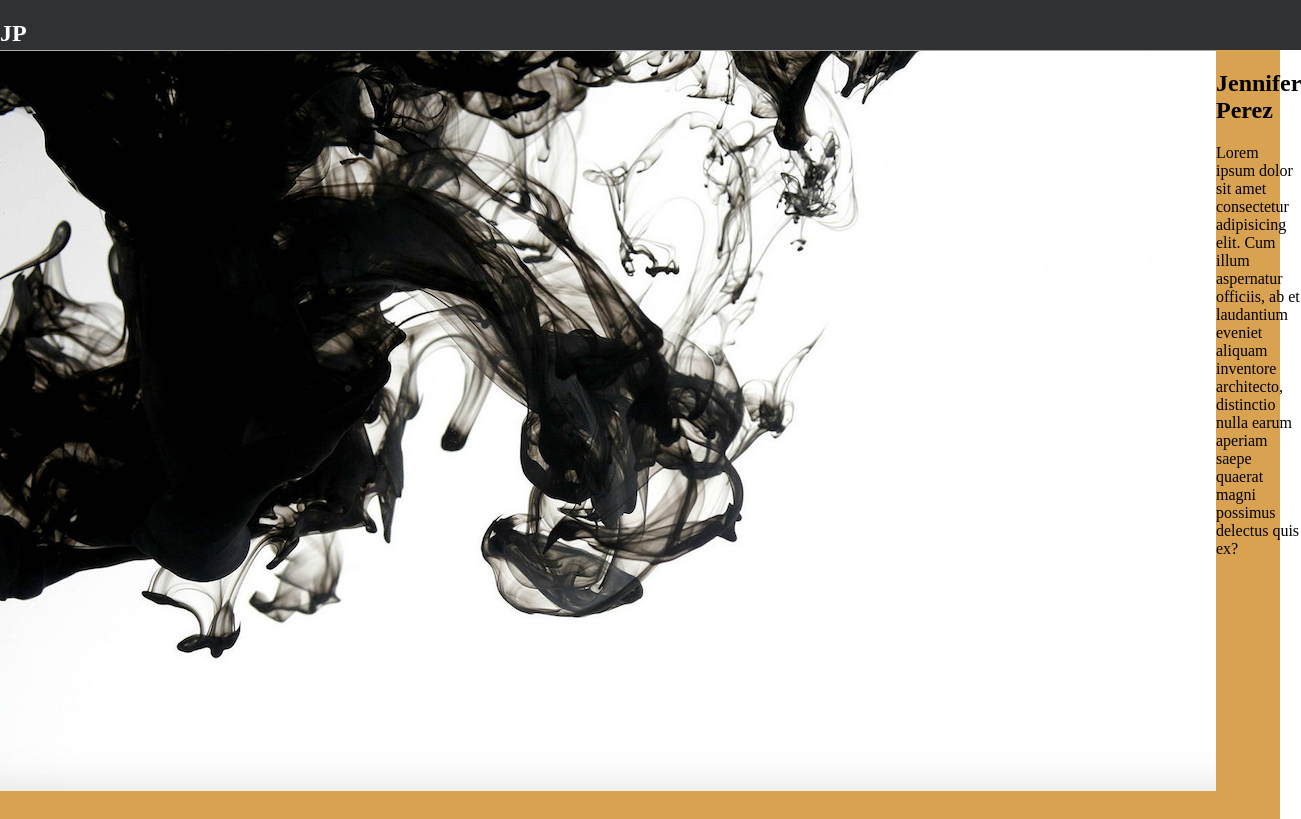
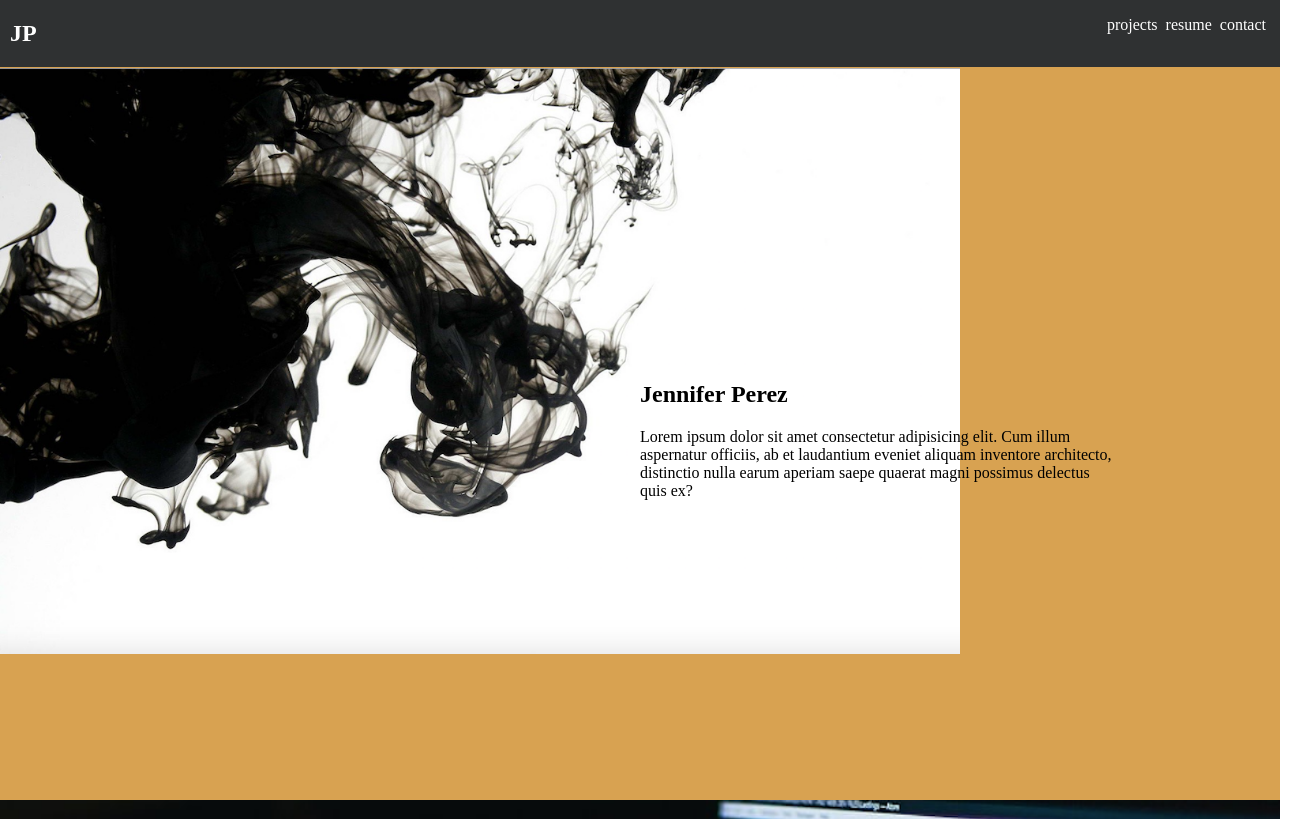
Before and after one commit to JennMP88/jennPortfolio, a website: page index.html in a window 1280 px wide. Shown: the top 819 px of the page, 1301 px wide, since content can reach past the window. Drawn offline with Linux system fonts and the light colour scheme.

Commit message:
fixed nav bar and made content main page

```diff
--- a/index.html
+++ b/index.html
@@ -8,19 +8,35 @@
     <link rel="stylesheet" href="css/style.css">
   </head>
   <body>
+
+    <!--Navbar section -->
     <div class="container">
-      <div class="Navbar">
+      <div class="Navbar sticky">
         <h2>JP</h2>
         <ul class="Main-nav">
-          <li><a href="">projects</a></li>
+          <li><a href="#Projects">projects</a></li>
           <li><a href="">resume</a></li>
           <li><a href="">contact</a></li>
         </ul>
       </div>
-      <div class="Content__picture">
-        <img src="./assets/mainpage.png" class="About__picture">
+
+      <div class="Content">
+        <div class="Content__picture">
+          <img src="./assets/mainpage.png" class="About__picture">
+        </div>
+        <div class="Content__info"><p><h2>Jennifer Perez</h2> Lorem ipsum dolor sit amet consectetur adipisicing elit. Cum illum aspernatur officiis, ab et laudantium eveniet aliquam inventore architecto, distinctio nulla earum aperiam saepe quaerat magni possimus delectus quis ex?</p></div>
       </div>
-      <div class="Content__info"><p><h2>Jennifer Perez</h2> Lorem ipsum dolor sit amet consectetur adipisicing elit. Cum illum aspernatur officiis, ab et laudantium eveniet aliquam inventore architecto, distinctio nulla earum aperiam saepe quaerat magni possimus delectus quis ex?</p></div>
+  </div>
+
+    <!-- Projects section -->
+    <div id="Projects" class="Projects">
+      <div class="Projects__webdev">
+
+        <img src="./assets/webdev.png">
+
+      </div>
+      <div class="Projects__diagrams">Diagrams</div>
+      <div class="Projects__excel">Excel</div>
     </div>
   </body>
 </html>
--- a/sass/_base.scss
+++ b/sass/_base.scss
@@ -29,9 +29,9 @@ body {
 .container {
   display: grid;
   background-color:$c-orange;
-  grid-template-columns: [full-start] 1fr [content-start] repeat(8, [col-start] minmax(min-content, 1fr) [col-end]) [content-end]1fr [full-end];
+  grid-template-columns: [full-start] 1fr [content-start] repeat(8, [col-start] minmax(min-content, 1fr) [col-end]) [content-end] 1fr [full-end];
 
-  grid-template-rows: 50px calc(100vh - 50px) 50vh min-content 40vh 50px;
+  // grid-template-rows: 50px calc(100vh - 50px) 50vh min-content 40vh 50px;
 
 
 }
--- a/sass/_content.scss
+++ b/sass/_content.scss
@@ -1,13 +1,27 @@
 .Content{
+  display:grid;
+  grid-template-columns: repeat(8, minmax(min-content, 1fr));
+  grid-template-rows:repeat(5, 1fr);
+  height: calc(100vh - 68px); /*100vh height of screen at time minus navbar of 68  height*/
+  margin-top: 68px;
+  grid-column: full-start / full-end;
 
-  display: grid;
   &__picture{
-    grid-column:full-start/col-start 5;
-    grid-row: 2/3;
+    grid-column:1/7;
+    grid-row: 1/5;
+    width:100%;
+    height:100%;
+
+    & img{
+      width:100%;
+      height:100%;
+      object-fit: cover;
+    }
   }
+
     &__info{
-      grid-column:col-start 5/ full-end;
-      grid-row:2/3;
+      grid-column: 5 / 8;
+      grid-row:3/-1;
     }
 
 }
--- a/sass/_navbar.scss
+++ b/sass/_navbar.scss
@@ -1,13 +1,35 @@
+.sticky{
+  position:fixed;
+  top:0;
+  width:100%
+}
+
 .Navbar {
+  display:grid;
+  grid-template-columns: repeat(2, 1fr);
   background-color: $c-grey;
   color:#ffffff;
-  // font-style:Rufina;
+  font-family:"Rufina";
   grid-column: full-start / full-end;
+  padding: 0 10px;
 
 
-  // .Main-nav{
-  //   list-style:none;
-  //   font-size:0.7em;
-  //   margin:0;
+
+  .Main-nav{
+    display:flex;
+    list-style:none;
+    justify-self: end;
+  }
+
+  a{
+    padding:4px;
+    color:#ffffff;
+    justify-items: end;
+    text-decoration: none;
+  }
+
+  // a:focus{
+  //   text-decoration: underline;
   // }
+
 }
--- /dev/null
+++ b/sass/_projects.scss
@@ -0,0 +1,37 @@
+.Projects{
+  display:grid;
+  grid-template-columns: repeat(8, minmax(min-content,1fr));
+  grid-template-rows:repeat(4,1fr);
+
+  grid-column: full-start/full-end;
+
+
+
+
+  &__webdev{
+
+    // background-color: $c-red;
+    grid-column: 1/-1;
+    grid-row:1/-1;
+
+
+      & img{
+        object-fit: cover;
+        width:100%;
+        height:100%;
+      }
+  }
+
+  &__diagrams{
+    background-color: #B6FC95;
+    grid-column:1/5;
+    grid-row: 4/-1;
+
+  }
+
+  &__excel{
+    background-color: $c-blue-light;
+    grid-column:5/-1;
+    grid-row:4/-1;
+  }
+}
--- a/sass/main.scss
+++ b/sass/main.scss
@@ -1,3 +1,4 @@
 @import "base";
 @import "navbar";
 @import "content";
+@import "projects";
```
Also changed, not shown: assets/batmanexcel.png (added), assets/uml.jpg (added), assets/webdev.png (added), css/style.css.
